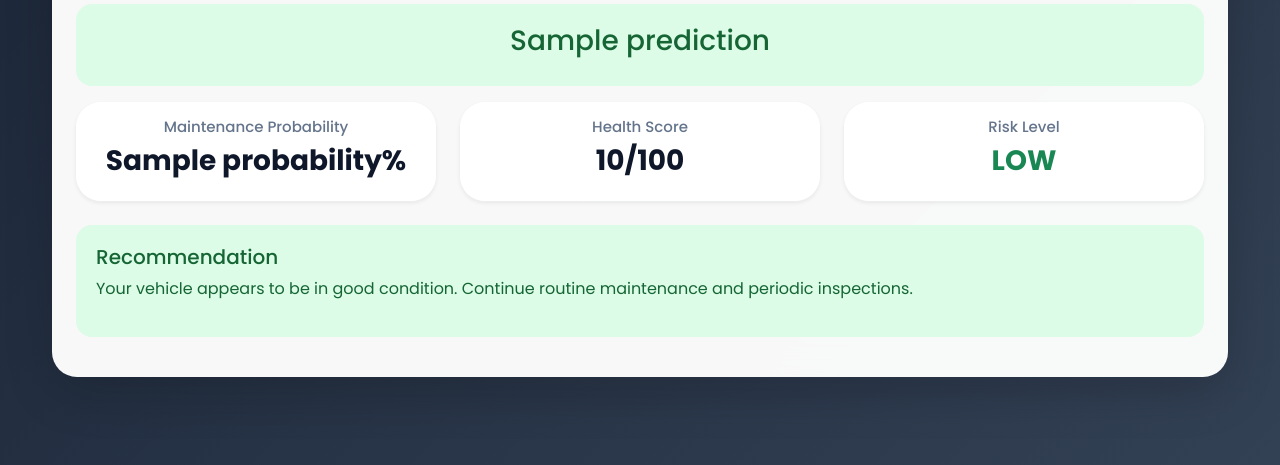
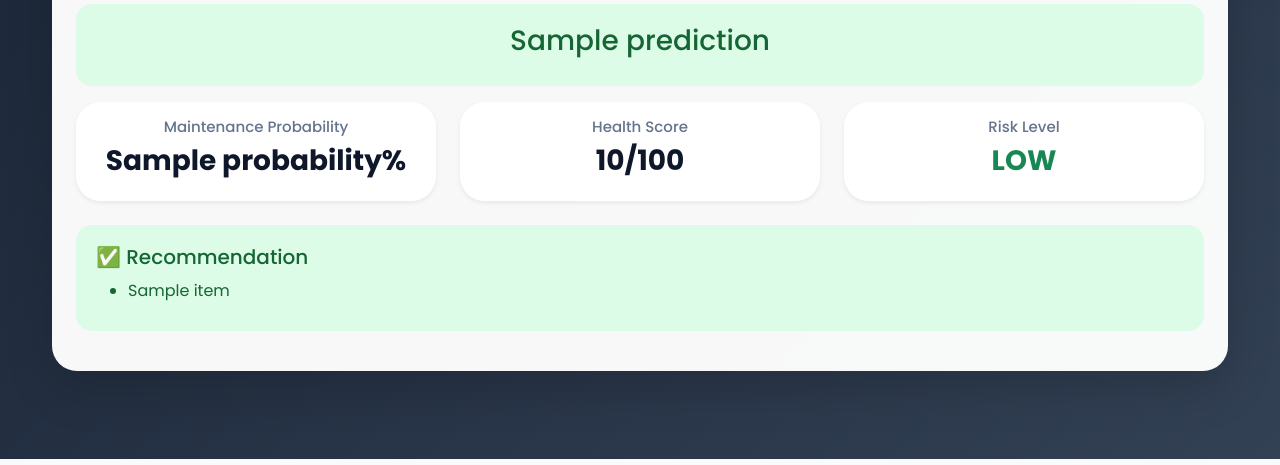
Before and after one commit to vaishnuvi635/vehicle-predicitive-maintenance, a Flask app: template templates/index.html in a window 1280 px wide. Shown: the part 1685-2150 px from the top of the page. Run offline with Flask 3, Linux system fonts and the light colour scheme; the template is opened without the code that fills it: most values are stand-ins (such as "Sample title", 1, 10 or a date in 2020); parts of the project's set-up code (start-up, migrations or seed data) failed here and were passed over.

Commit message:
Enhance alert messages with icons and recommendations

```diff
--- a/templates/index.html
+++ b/templates/index.html
@@ -260,14 +260,12 @@
 
         <div class="alert alert-warning">
 
-                    <h5>Recommended Actions</h5>
+            <h5>🔧 Recommended Actions</h5>
 
             <ul>
-                        <li>Schedule vehicle servicing immediately.</li>
-                        <li>Inspect brake system.</li>
-                        <li>Check tire wear and pressure.</li>
-                        <li>Inspect battery health.</li>
-                        <li>Review reported issues.</li>
+                {% for item in recommendations %}
+                    <li>{{ item }}</li>
+                {% endfor %}
             </ul>
 
         </div>
@@ -276,12 +274,13 @@
 
         <div class="alert alert-success">
 
-                    <h5>Recommendation</h5>
+            <h5>✅ Recommendation</h5>
 
-                    <p>
-                        Your vehicle appears to be in good condition.
-                        Continue routine maintenance and periodic inspections.
-                    </p>
+            <ul>
+                {% for item in recommendations %}
+                    <li>{{ item }}</li>
+                {% endfor %}
+            </ul>
 
         </div>
 
```
Lines whose indentation alone changed are shown as unchanged.
